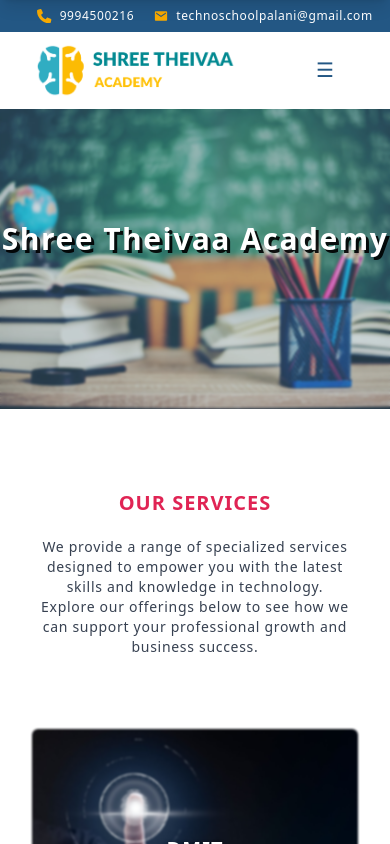
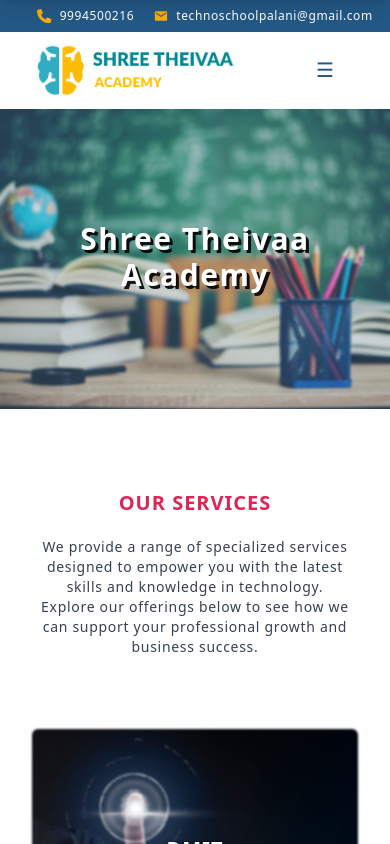
Before and after one commit to saravanasds/Theivaa, a React (Vite) app: page /services in a window 390 px wide. Shown: the top 844 px of the page. Built offline with nearby package versions, Linux system fonts and the light colour scheme.

Commit message:
minor changes

```diff
--- a/src/Pages/ServiceComponents/ServiceHero.jsx
+++ b/src/Pages/ServiceComponents/ServiceHero.jsx
@@ -12,7 +12,7 @@
           backgroundAttachment:"fixed"
         }}>
           <div className='w-full lg:min-h-[450px] h-[300px] bg-primary bg-opacity-20 backdrop-blur-[1px] text-center lg:pt-44 pt-28'>
-              <h2 className='lg:text-5xl text-3xl font-bold text-white tracking-wider 'style={{ textShadow: "3px 3px 0px rgba(0,0,0,0.9)" }}data-aos="fade-up"
+              <h2 className='lg:text-5xl text-3xl font-bold text-white tracking-wider px-10'style={{ textShadow: "3px 3px 0px rgba(0,0,0,0.9)" }}data-aos="fade-up"
           data-aos-duration="800"
           data-aos-delay="300">Shree Theivaa Academy</h2>
 
--- a/src/Pages/ServiceComponents/Tabs/Consultancy.jsx
+++ b/src/Pages/ServiceComponents/Tabs/Consultancy.jsx
@@ -41,7 +41,7 @@
     <>
       <div className="w-full h-auto">
         <div
-          className="w-full lg:h-[400px] h-[300px] "
+          className="w-full lg:h-[400px] h-[300px]"
           style={{
             backgroundImage: `url(${hand})`,
             backgroundPositions: "center",
@@ -80,7 +80,7 @@
           </div>
           <div className="lg:px-20 lg:py-10 px-5 py-5">
 
-              <h2 className="text-2xl font-bold text-primary mb-8 text-center tracking-wider">Our Expert Services</h2>
+              <h2 className="lg:text-2xl text-xl font-bold text-primary mb-8 text-center tracking-wider">Our Expert Services</h2>
               <div className="w-full p-3 mb-5 grid lg:grid-cols-2 gap-10">
                 {Consultancy2.map((consult1, index) => (
                   <div className=" border-2 shadow-xl text-center py-5 rounded-lg hover:border-2 hover:border-darkred hover:scale-[1.1] transform transition-all duration-500">
--- a/src/Pages/ServiceComponents/Tabs/TIA.jsx
+++ b/src/Pages/ServiceComponents/Tabs/TIA.jsx
@@ -15,7 +15,7 @@
 const TIA = () => {
   return (
     <div className="w-full h-auto ">
-      <div className="sticky top-24">
+      <div className="sticky top-24 z-20">
       <TiaHead/>
       </div>
 
```
